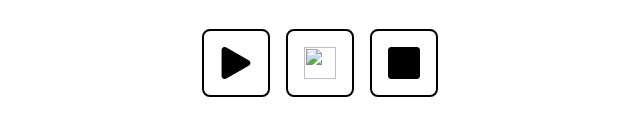
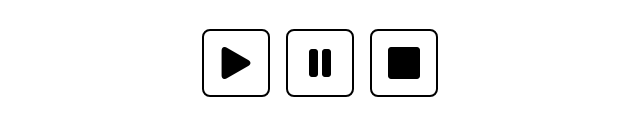
Before and after one commit to lucasjanta/vaiefaz, a plain HTML site: page gerador.html in a window 1280 px wide. Shown: the part 396-532 px from the top of the page, 320-960 px from the left. Drawn offline with Linux system fonts and the light colour scheme; the site is published under a folder, as on GitHub Pages, so addresses that start at the root find nothing.

Commit message:
arrumando pause

```diff
--- a/gerador.html
+++ b/gerador.html
@@ -42,7 +42,7 @@
             </div>
             <div class="botoes">
                 <button id="btnPlay"><img src="./images/play.png" alt="" srcset=""></button>
-                <button id="btnPause"><img src="/images/pause.png" alt="" srcset=""></button>
+                <button id="btnPause"><img src="./images/pause.png" alt="" srcset=""></button>
                 <button id="btnStop"><img src="./images/stop.png" alt="" srcset=""></button>
             </div>
         </div>
```
